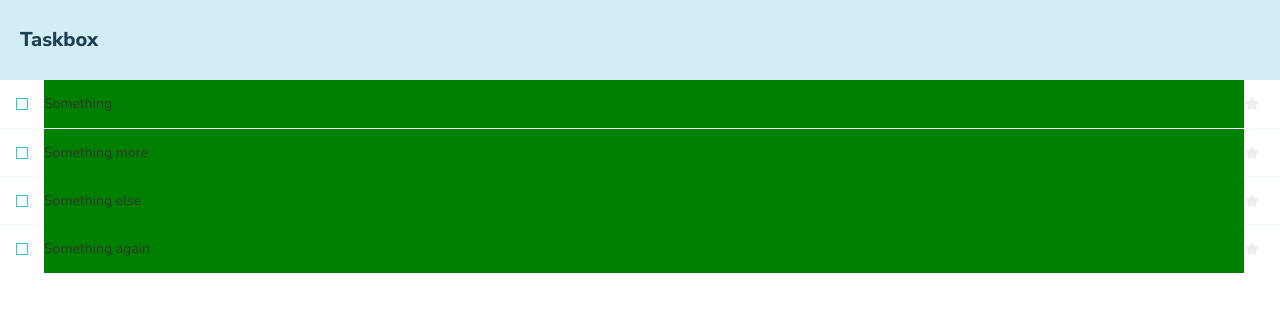
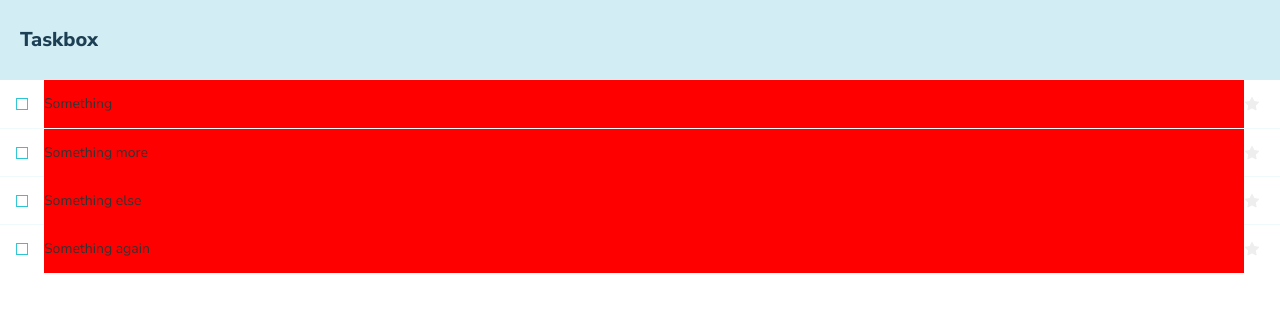
Before and after one commit to SirHexxus/taskbox, a React (Create React App) app: page / in a window 1280 px wide. Shown: the top 312 px of the page. Built offline with nearby package versions, Linux system fonts and the light colour scheme.

Commit message:
change task background to red

```diff
--- a/src/components/Task.js
+++ b/src/components/Task.js
@@ -28,7 +28,7 @@ export default function Task({
 					value={title}
 					readOnly={true}
 					placeholder=""
-					style={{ background: 'green' }}
+					style={{ background: 'red' }}
 				/>
 			</div>
 
```
Also changed, not shown: 1 other file (tests, documents, lock files or other folders).
